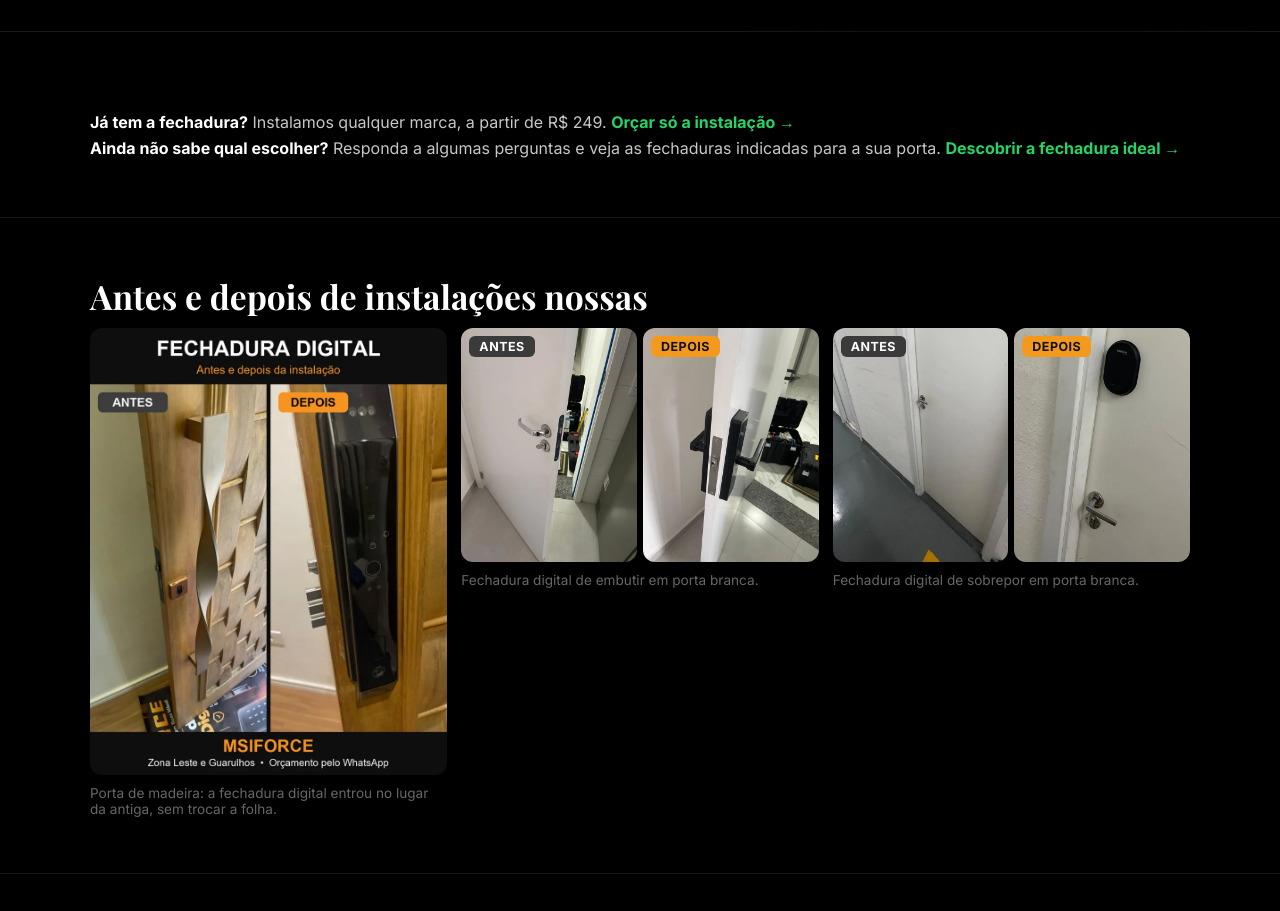
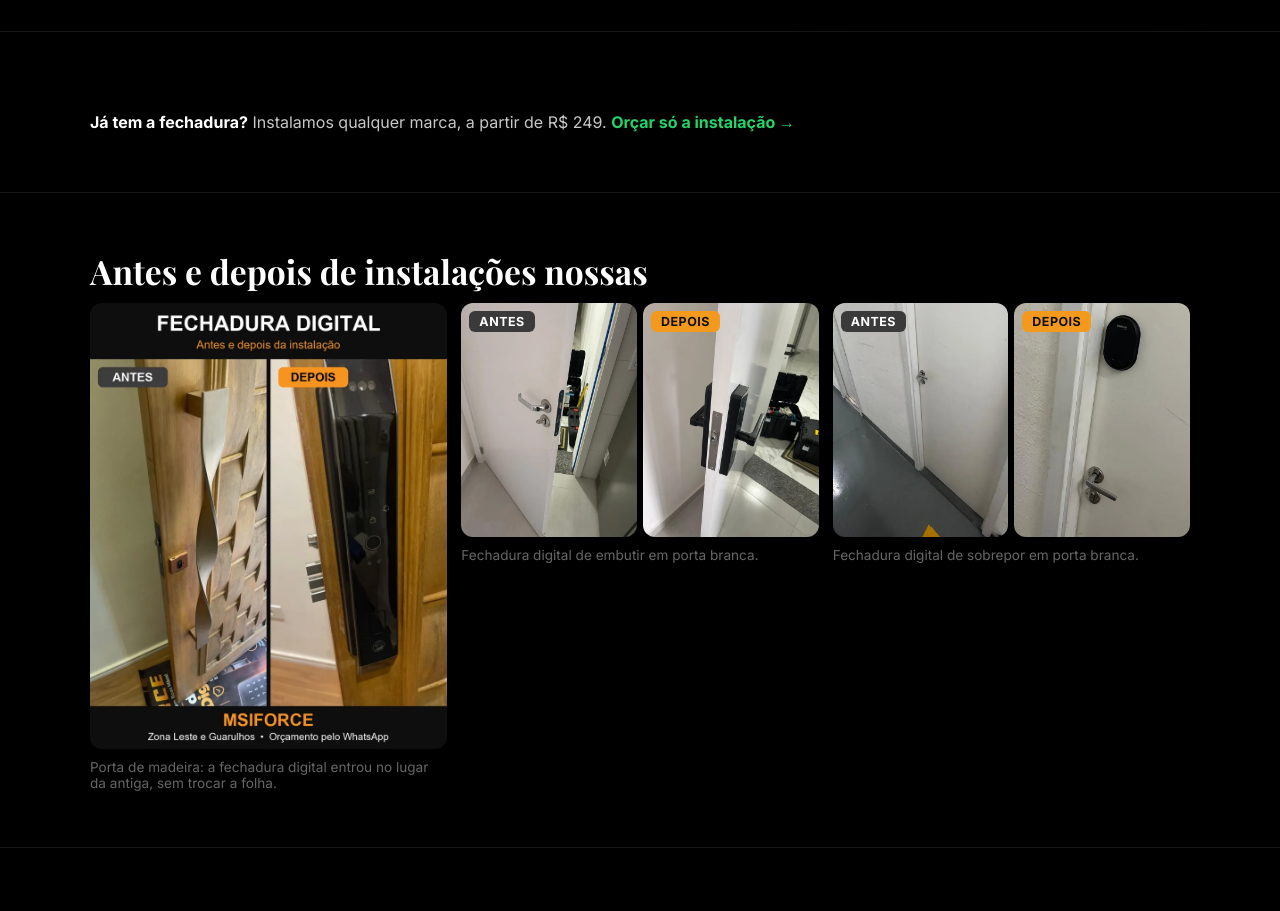
Before and after one commit to MARIOJHOW/msiforce-pagina-web, a React (Vite) app in the folder frontend/: page /instalacao-fechadura-digital in a window 1280 px wide. Shown: the part 820-1731 px from the top of the page. Built offline with nearby package versions, Linux system fonts and the light colour scheme; no server answers; a web font is replaced by a local one.

Commit message:
Revert "feat(site): link do quiz de escolha de fechadura na página de instalação"
This reverts commit ef5fc833ea8453426402d628f8b332883bd58440.

```diff
--- a/frontend/src/pages/InstalacaoFechaduraDigital/InstalacaoFechaduraDigital.jsx
+++ b/frontend/src/pages/InstalacaoFechaduraDigital/InstalacaoFechaduraDigital.jsx
@@ -6,9 +6,7 @@ import WhatsAppButton from '../../components/WhatsAppButton';
 import {
   MSG_FECHADURA_COMBO,
   MSG_FECHADURA_INSTALACAO,
-  URL_QUIZ_FECHADURA,
 } from '../../lib/gatilhos';
-import { trackCTA } from '../../hooks/useAnalytics';
 import { FAQ_INSTALACAO, NOTA_LEGAL, PRECO_MINIMO, PRECO_KIT } from '../CasaInteligente/dados';
 import SeloGoogle from '../CasaInteligente/SeloGoogle';
 import './InstalacaoFechaduraDigital.css';
@@ -221,19 +219,6 @@ export default function InstalacaoFechaduraDigital() {
               Orçar só a instalação →
             </WhatsAppButton>
           </p>
-          <p>
-            <strong>Ainda não sabe qual escolher?</strong> Responda a algumas perguntas e veja
-            as fechaduras indicadas para a sua porta.{' '}
-            <a
-              href={URL_QUIZ_FECHADURA}
-              target="_blank"
-              rel="noopener noreferrer"
-              className="ifd-link"
-              onClick={() => trackCTA('instalacao_quiz', 'quiz')}
-            >
-              Descobrir a fechadura ideal →
-            </a>
-          </p>
         </div>
       </section>
 
```
Also changed, not shown: frontend/src/lib/gatilhos.js.
